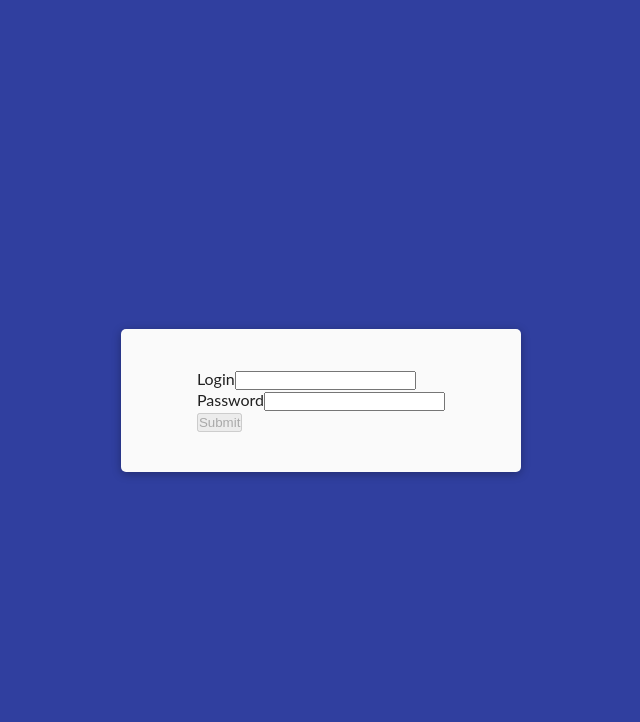
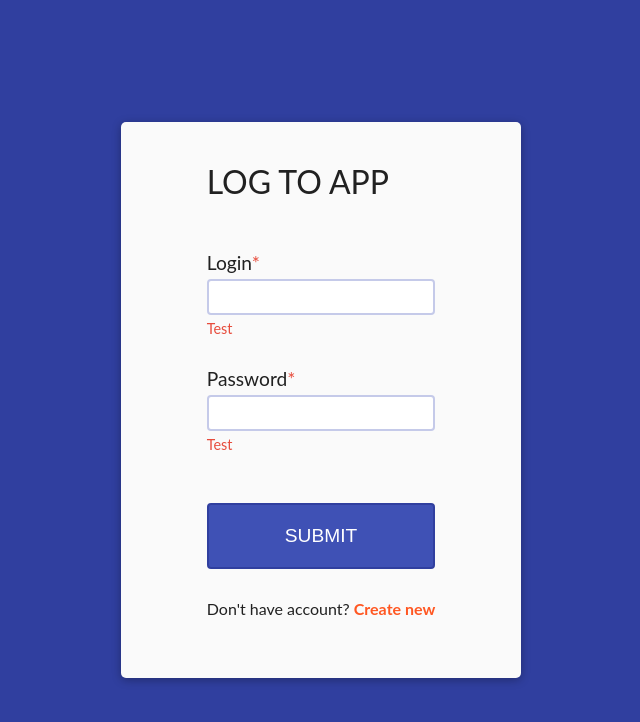
Before and after one commit to 1Adam1/food-app-front-end, an Angular app in the folder food-app/: page /login in a window 1280 px wide. Shown: the top 722 px of the page, without its empty margins (319-959 px from the left). Built offline with nearby package versions, Linux system fonts and the light colour scheme.

Commit message:
Add styling for login form

```diff
--- a/food-app/src/app/authentication/login/login.component.html
+++ b/food-app/src/app/authentication/login/login.component.html
@@ -1,7 +1,10 @@
 <div class="main-centered-container">
   <form class="form" #authenticationForm="ngForm" (ngSubmit)="onSubmit(authenticationForm)">
+    <header class="form-header">
+      Log to app
+    </header>
     <div class="form-group">
-      <label class="form-label" for="login">Login</label>
+      <label class="form-label required-label" for="login">Login</label>
       <input
         type="text"
         id="login"
@@ -10,9 +13,10 @@
         name="login"
         required
       >
+      <span class="form-control-message">Test</span>
     </div>
     <div class="form-group">
-      <label class="form-label" for="password">Password</label>
+      <label class="form-label required-label" for="password">Password</label>
       <input
         type="password"
         id="password"
@@ -22,15 +26,20 @@
         minlength="6"
         required
       >
+      <span class="form-control-message">Test</span>
     </div>
     <div class="form-group">
       <button
-        class="form-submit"
+        class="button form-submit"
         type="submit"
         [disabled]="!authenticationForm.valid"
       >
         Submit
       </button>
     </div>
+    <div class="form-group">
+      Don't have account?
+      <span class="link">Create new</span>
+    </div>
   </form>
 </div>
--- a/food-app/src/styles/global.scss
+++ b/food-app/src/styles/global.scss
@@ -1,6 +1,39 @@
 @import './variables.scss';
 
 $main-centered-container-width: 400px;
+
+.button {
+  background-color: $primary-color;
+  color: $text-icons-color;
+  border: 2px solid $dark-primary-color;
+  border-radius: 4px;
+
+  padding: 20px;
+  font-size: 1.2rem;
+
+  text-transform: uppercase;
+}
+
+.button:hover {
+  cursor: pointer;
+  background-color: $dark-primary-color;
+}
+
+.link {
+  color: $accent-color;
+  font-weight: 700;
+}
+
+.link:hover {
+  cursor: pointer;
+  color:  $accent-hover-color;
+  text-decoration: underline;
+}
+
+.required-label:after {
+  color: $error-color;
+  content: '*';
+}
 
 .main-centered-container {
   background-color: $secondary-color;
@@ -16,5 +49,64 @@ $main-centered-container-width: 400px;
 
   .form {
     padding: 40px;
+
+    .form-header {
+      text-align: left;
+      font-size: 2rem;
+
+      margin-bottom: 40px;
+      text-transform: uppercase;
+    }
+
+    .form-group {
+      padding: 10px 0;
+      margin-bottom: 10px;
+      position: relative;
+
+      .form-label {
+        display: block;
+        margin-bottom: 5px;
+        font-size: 1.2rem;
+      }
+
+      .form-control {
+        display: block;
+        width: 100%;
+        padding: 7px;
+
+        margin-bottom: 5px;
+        border: 2px solid $light-primary-color;
+        border-radius: 4px;
+
+        font-size: 1rem;
+      }
+
+      .form-control:focus {
+        outline: 0;
+        border-color: $primary-color;
+      }
+
+      .form-control.ng-touched.ng-valid {
+        border-color: $success-color;
+      }
+
+      .form-control.ng-touched.ng-invalid {
+        border-color: $error-color;
+      }
+
+      .form-control-message {
+        display: block;
+
+        color: $error-color;
+        font-size: 0.9rem;
+      }
+
+      .form-submit {
+        display: block;
+        width: 100%;
+        margin-top: 20px;
+      }
+    }
+
   }
 }
--- a/food-app/src/styles/variables.scss
+++ b/food-app/src/styles/variables.scss
@@ -2,11 +2,15 @@ $dark-primary-color: #303F9F;
 $light-primary-color: #C5CAE9;
 $primary-color: #3F51B5;
 $text-icons-color: #FFFFFF;
-$accent-color: #FF9800;
+$accent-color: #FF5722;
+$accent-hover-color: #ff0000;
 $primary-text-color: #212121;
 $secondary-text-color: #757575;
 $divider-color: #BDBDBD;
+
 $secondary-color: #fafafa;
+$error-color: #e74c3c;
+$success-color: #2ecc71;
 
 $small-space: 5px;
 $big-space: 15px;
```
